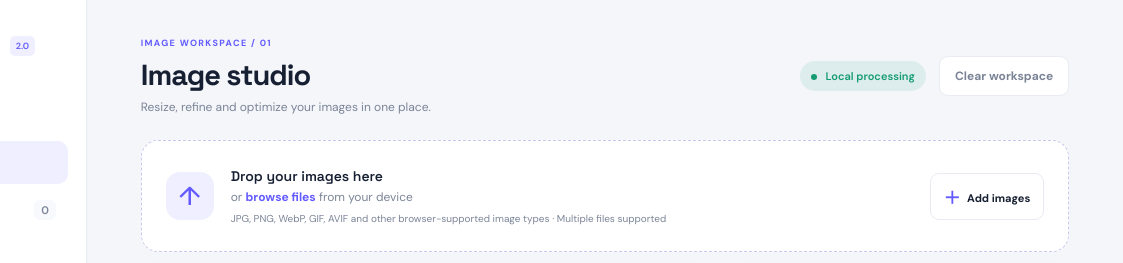
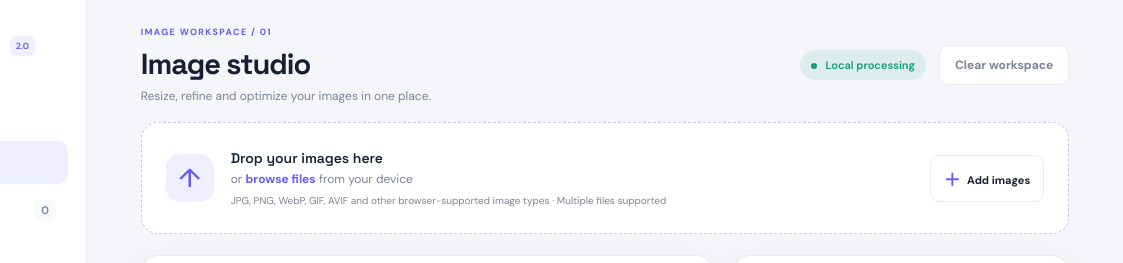
Before and after one commit to sac15078-hub/image-ji, a plain HTML site: page index.html in a window 1280 px wide. Shown: the top 263 px of the page, 157-1280 px from the left. Drawn offline with nearby package versions, Linux system fonts and the light colour scheme.

Commit message:
Update style.css

```diff
--- a/style.css
+++ b/style.css
@@ -235,14 +235,14 @@ button {
   z-index: 1;
   max-width: 1600px;
   margin-left: 244px;
-  padding: 37px 4.2vw 20px;
+  padding: 26px 4.2vw 20px;
 }
 
 .topbar {
   display: flex;
   align-items: center;
   justify-content: space-between;
-  margin-bottom: 25px;
+  margin-bottom: 18px;
 }
 
 .eyebrow {
```
